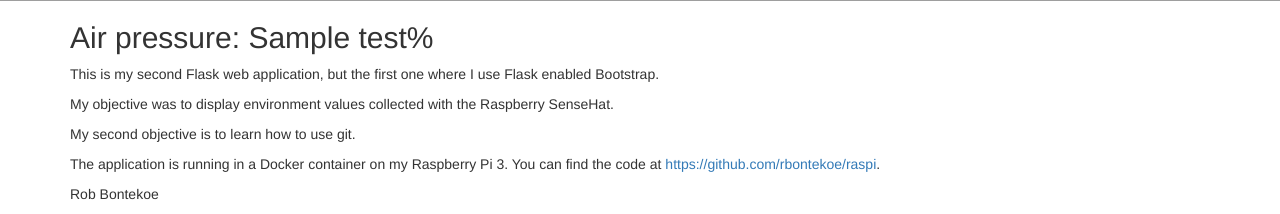
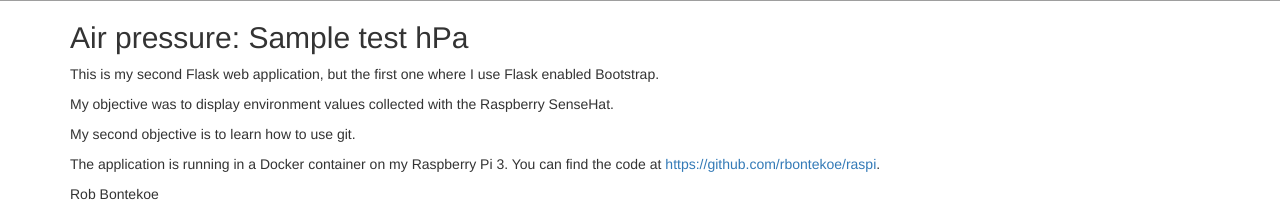
Before and after one commit to rbontekoe/raspi, a Flask app: template web/templates/index.html in a window 1280 px wide. Shown: the part 959-1173 px from the top of the page. Run offline with Flask 2, Linux system fonts and the light colour scheme; the template is opened without the code that fills it: most values are stand-ins (such as "Sample title", 1, 10 or a date in 2020); parts of the project's set-up code (start-up, migrations or seed data) failed here and were passed over; some libraries are stand-ins or nearby versions; grey boxes are pictures that could not be loaded.

Commit message:
Update index.html

```diff
--- a/web/templates/index.html
+++ b/web/templates/index.html
@@ -10,7 +10,7 @@
 
 {% block content %}
 <div class="container">
-  <h2>Air pressure: {{test}}%</h2>
+  <h2>Air pressure: {{test}} hPa</h2>
   <p>This is my second Flask web application, but the first one where I use Flask enabled Bootstrap.</p>
   <p>My objective was to display environment values collected with the Raspberry SenseHat.</p>
   <p>My second objective is to learn how to use git.</p>
```
Also changed, not shown: 1 other file.
